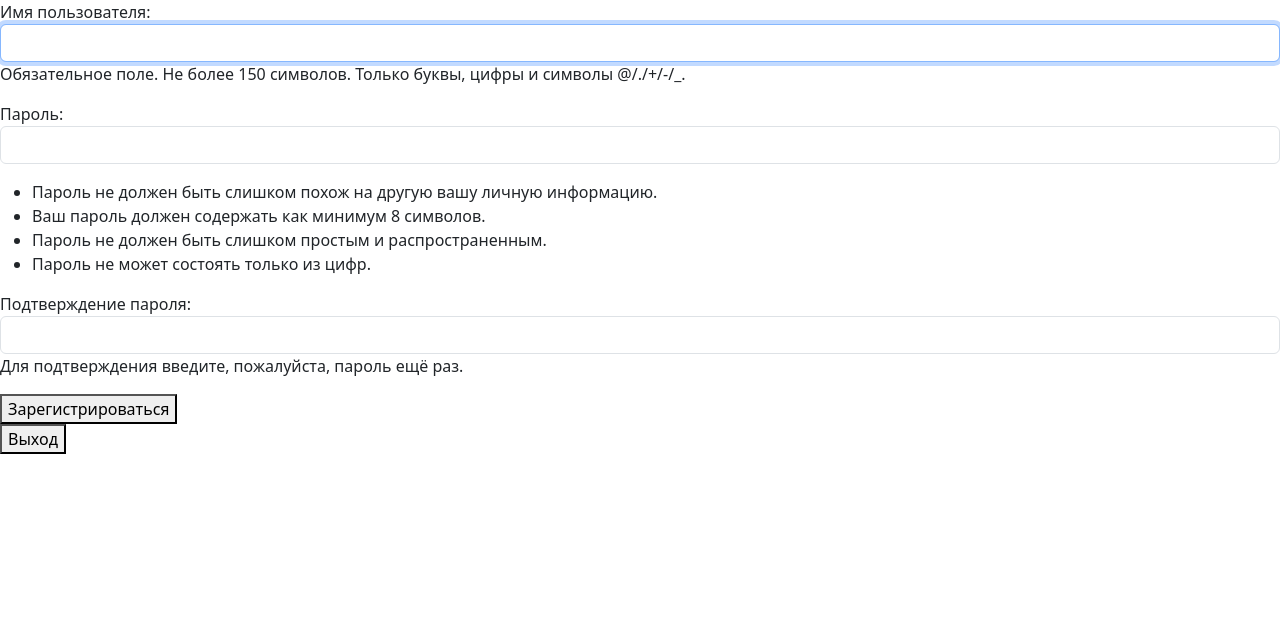
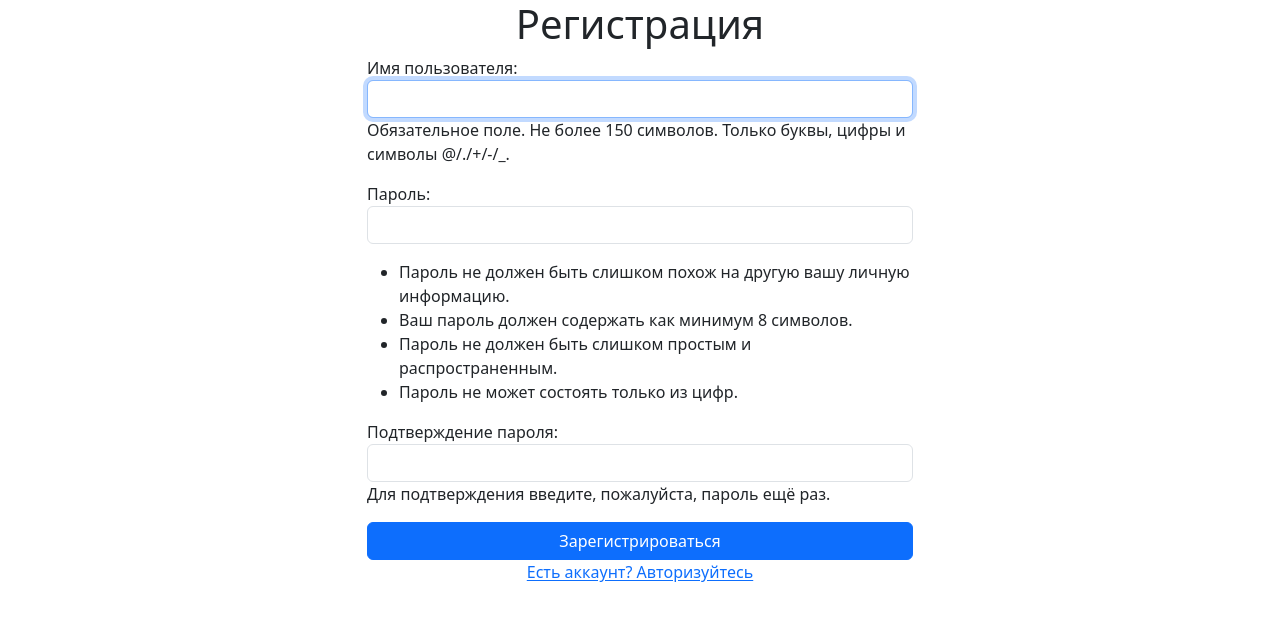
Before and after one commit to ArkadiyGenij/TuneHub, a Django app: page /registration in a window 1280 px wide. Shown: the top 621 px of the page. Run offline with Django 5.2, Linux system fonts and the light colour scheme; some libraries are stand-ins or nearby versions.

Commit message:
Изменена форма авторизации и регистрации

```diff
--- a/users/templates/users/registration.html
+++ b/users/templates/users/registration.html
@@ -1,13 +1,18 @@
 {% extends 'base.html' %}
 
 {% block content %}
-    <form method="post">
-        {% csrf_token %}
-        {{ form.as_p }}
-        <button type="submit">Зарегистрироваться</button>
-    </form>
-    <form method="post" action="{% url 'users:logout' %}">
-        {% csrf_token %}
-        <button type="submit">Выход</button>
-    </form>
+    <div class="container justify-content-center align-items-center">
+        <div class="row">
+            <div class="col-12 col-md-6 offset-md-3 text-center">
+                <h1>Регистрация</h1>
+                <form method="post" class="text-start">
+                    {% csrf_token %}
+                    {{ form.as_p }}
+                    <button type="submit" class="btn btn-primary w-100">Зарегистрироваться</button>
+                </form>
+                <a href="{% url 'users:login' %}" class="link-offset-1">Есть аккаунт? Авторизуйтесь</a>
+            </div>
+        </div>
+    </div>
+
 {% endblock %}
```
Also changed, not shown: users/templates/users/login.html (+7 -6 lines).
